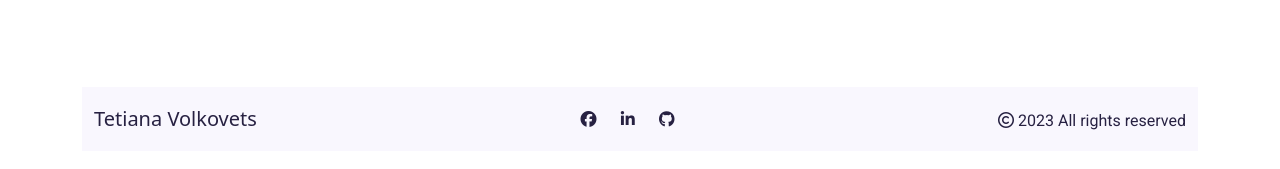
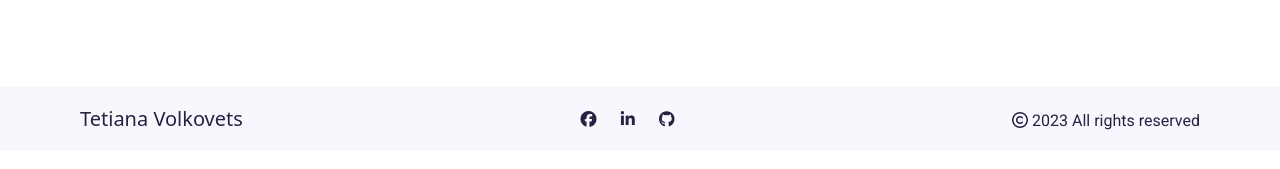
Before and after one commit to VTetiana/Christmas-decoration, a plain HTML site: page contact.html in a window 1280 px wide. Shown: the part 623-792 px from the top of the page. Drawn offline with nearby package versions, Linux system fonts and the light colour scheme.

Commit message:
removed class 'container' from footer

```diff
--- a/contact.html
+++ b/contact.html
@@ -29,7 +29,6 @@
     <title>Document</title>
   </head>
   <body>
-
     <nav
       class="navbar fixed-top navbar-expand-lg"
       style="background-color: #fefefe"
@@ -60,12 +59,10 @@
         >
           <ul class="navbar-nav">
             <li class="nav-item">
-              <a class="nav-link" href="index.html" title="Homepage"
-                >Home</a
-              >
+              <a class="nav-link" href="index.html" title="Homepage">Home</a>
             </li>
             <li class="nav-item">
-              <a class="nav-link " href="about.html" title="About author"
+              <a class="nav-link" href="about.html" title="About author"
                 >About</a
               >
             </li>
@@ -101,30 +98,33 @@
           </div>
         </div>
         <div class="col-md-6">
-            <div class="contact-methods ">
+          <div class="contact-methods">
             <h4>Email me</h4>
             <div>
               <i class="fa-solid fa-envelope d-inline ms-0 me-2"></i>
-        <a href="mailto:tetianavolkovets@gmail.com">tetianavolkovets@gmail.com</a>
+              <a href="mailto:tetianavolkovets@gmail.com"
+                >tetianavolkovets@gmail.com</a
+              >
             </div>
-            <br>
+            <br />
             <h4>Call me</h4>
             <div>
               <i class="fa-solid fa-phone d-inline ms-0 me-2"></i>
               <p class="d-inline">+420605488374</p>
             </div>
-            <br>
+            <br />
             <h4>Message me</h4>
             <div>
               <i class="fa-brands fa-whatsapp d-inline ms-0 me-2"></i>
-         <i class="fa-brands fa-telegram d-inline me-2 "></i>
+              <i class="fa-brands fa-telegram d-inline me-2"></i>
               <i class="fa-brands fa-viber d-inline me-2"></i>
               <p class="d-inline">+380673379939</p>
             </div>
           </div>
         </div>
-            <div>
-      <footer class="container">
+      </div>
+    </div>
+    <footer>
       <div class="d-flex justify-content-between">
         <div class="d-none d-sm-flex">
           <h3>Tetiana Volkovets</h3>
@@ -155,6 +155,5 @@
         </div>
       </div>
     </footer>
-    </div>
   </body>
 </html>
```
Also changed, not shown: about.html (+1 -1 lines), ideas.html (+1 -1 lines), index.html (+1 -1 lines). Lines whose indentation alone changed are shown as unchanged.
